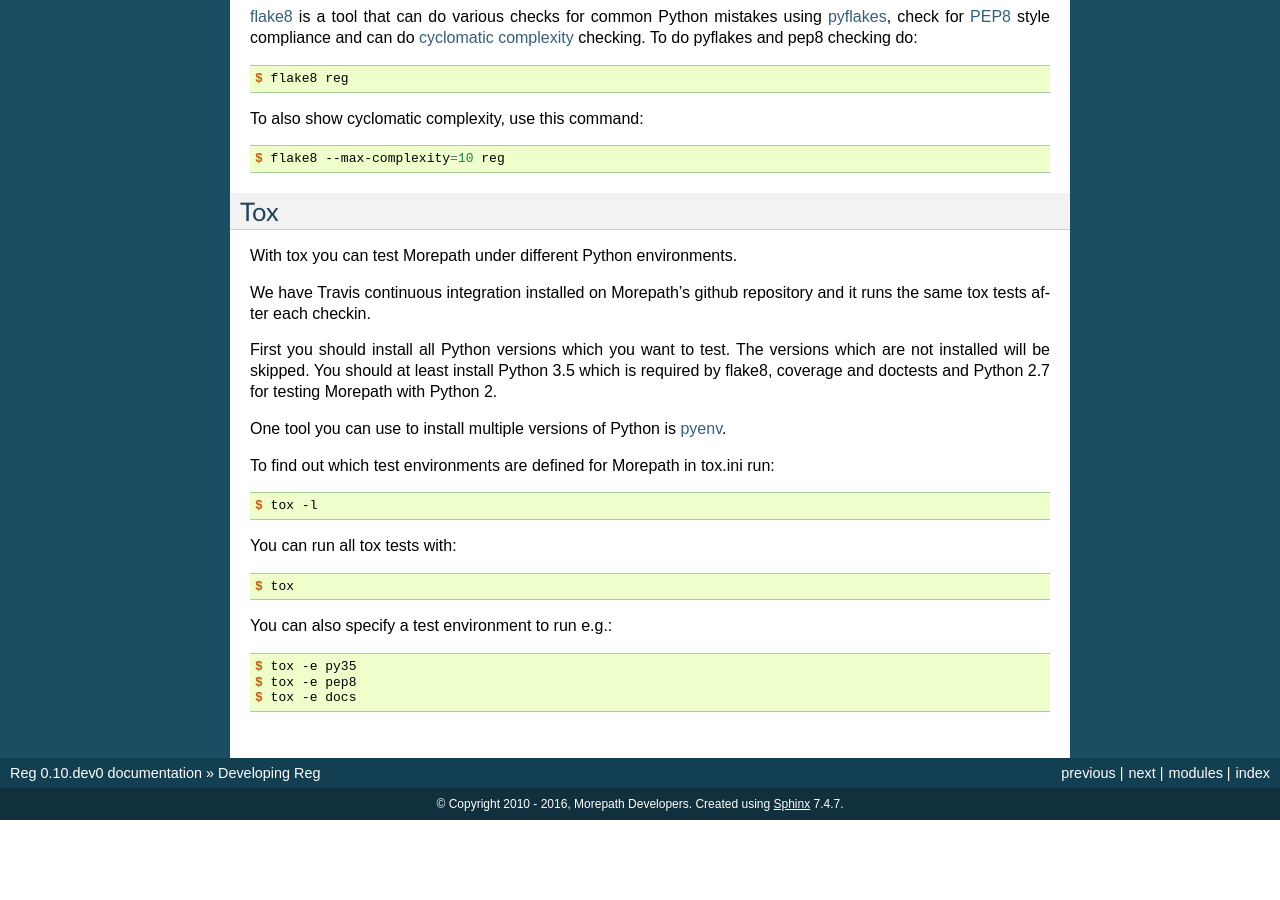
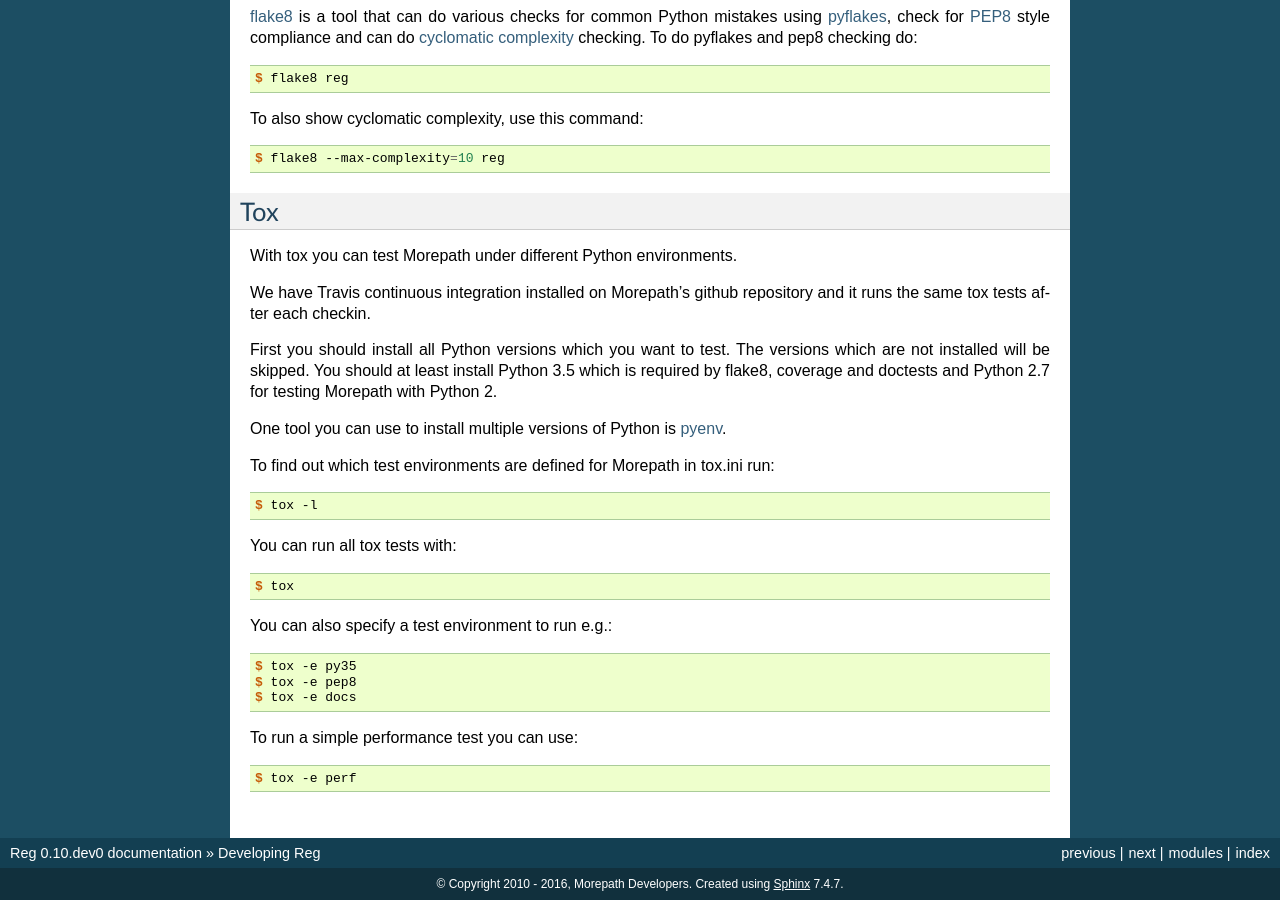
Before and after one commit to morepath/reg, a Sphinx documentation site: the page built from doc/developing.rst, in a window 1280 px wide and 900 px high, scrolled down 2031 px. Built offline with Sphinx 7.4.7, drawn with Linux system fonts in a browser that asks for light colours; before the commit the page ends 2851 px from its top, so only the background shows below that.

Commit message:
Mention performance test in docs

```diff
--- a/doc/developing.rst
+++ b/doc/developing.rst
@@ -162,4 +162,8 @@
   $ tox -e pep8
   $ tox -e docs
 
+To run a simple performance test you can use::
+
+  $ tox -e perf
+
 .. _pyenv: https://github.com/yyuu/pyenv
```
